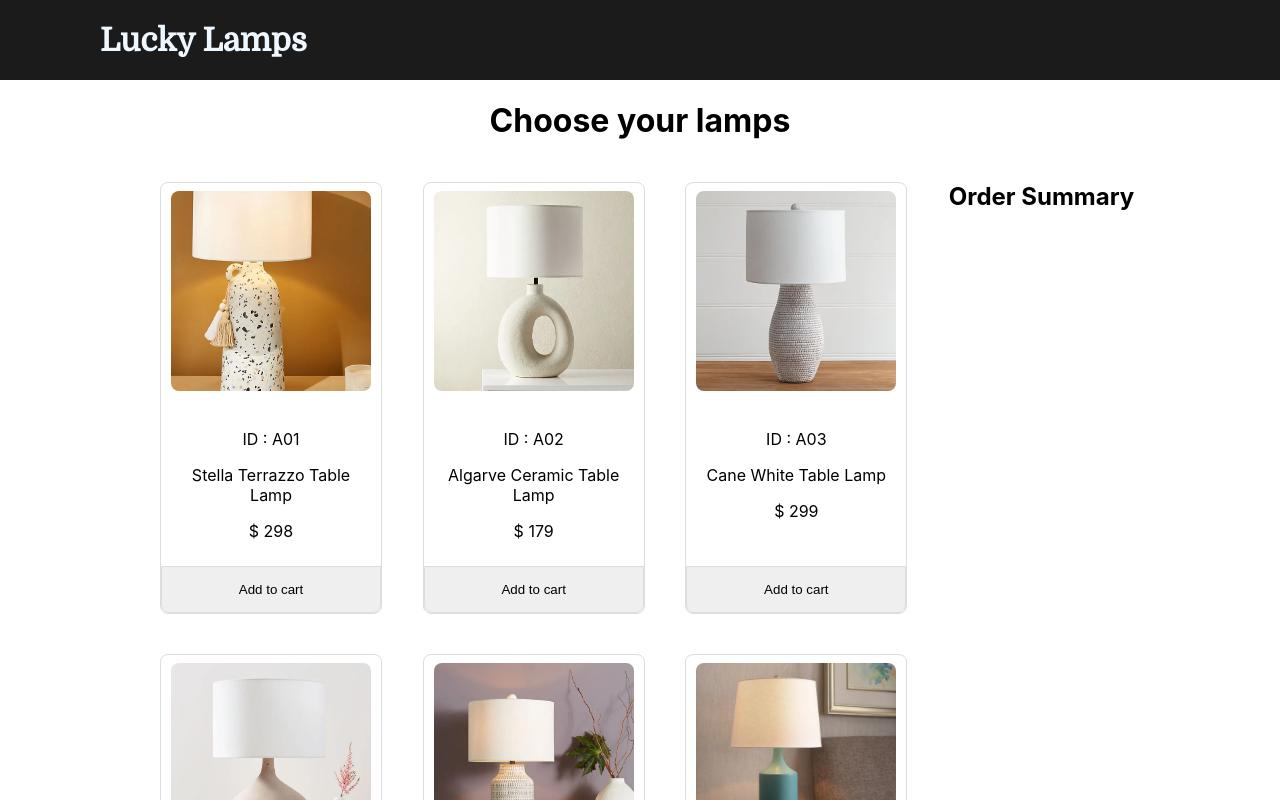
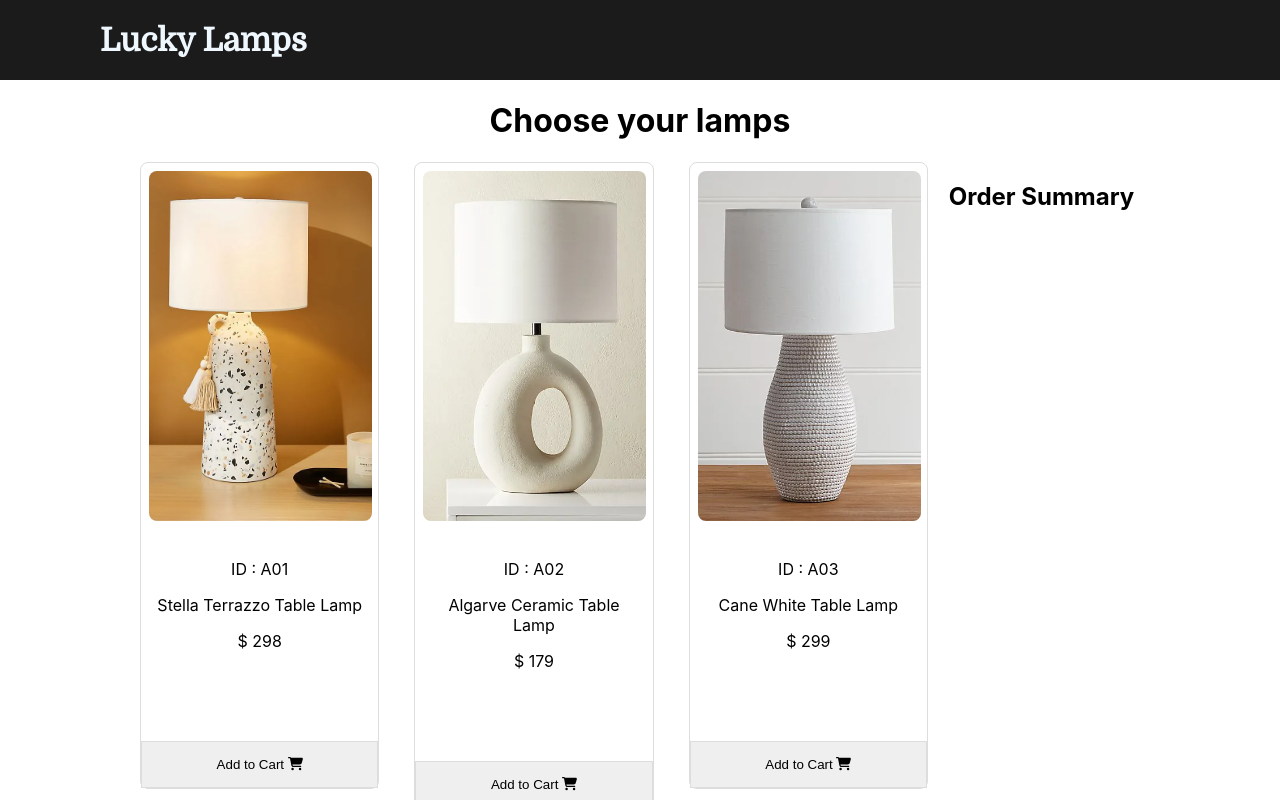
Before and after one commit to razibsaha/lucky-lamp, a React (Create React App) app: page / in a window 1280 px wide. Shown: the top 800 px of the page. Built offline with nearby package versions, Linux system fonts and the light colour scheme.

Commit message:
fontawesome added

```diff
--- a/package.json
+++ b/package.json
@@ -6,9 +6,11 @@
     "@fortawesome/fontawesome-svg-core": "^6.1.1",
     "@fortawesome/free-regular-svg-icons": "^6.1.1",
     "@fortawesome/free-solid-svg-icons": "^6.1.1",
+    "@fortawesome/react-fontawesome": "^0.1.18",
     "@testing-library/jest-dom": "^5.16.3",
     "@testing-library/react": "^12.1.4",
     "@testing-library/user-event": "^13.5.0",
+    "babel-plugin-macros": "^3.1.0",
     "react": "^17.0.2",
     "react-dom": "^17.0.2",
     "react-scripts": "5.0.0",
--- a/src/Products/Products.css
+++ b/src/Products/Products.css
@@ -1,18 +1,16 @@
 .product {
     border: 1px solid #ddd;
     border-radius: 8px;
-    margin: 20px;
-    width: 220px;
-    height: 430px;
+    /* width: 220px; */
+    /* height: 430px; */
     position: relative;
 }
 .product img {
     border-radius: 8px;
     margin: 8px;
-    width: 200px;
-    height: 200px;
+    width: 94%;
+    height: 350px;
     object-fit: cover;
-    position: relative;
 }
 
 .details {
@@ -20,25 +18,19 @@
     margin-bottom: 40px;
 }
 .name {
-
+    color: black;
 }
 .price {
     margin-bottom: 40px;
 }
 
-.button {
-    margin-top: 10px;
-    position: absolute;
-    bottom: 0;
-    box-sizing: border-box;
+.btn {
+    padding: 15px;
+    width: 100%;
+    border: 1px solid #ddd;
+
 }
 
-.btn {
-    padding: 15px;
-    width: 220px;
-    border: 1px solid #ddd;
-    margin-top: 40px;
-
-    border-radius: 0px 0px 8px 8px;
-
+.btn:hover {
+    color: black;
 }
--- a/src/Products/Products.js
+++ b/src/Products/Products.js
@@ -1,10 +1,15 @@
+import { FontAwesomeIcon } from '@fortawesome/react-fontawesome';
+import { faShoppingCart } from '@fortawesome/free-solid-svg-icons'
+
 import React from 'react';
 import './Products.css'
+
 
 const Products = (props) => {
     const {id,img,name,price} = props.product;
     return (
-        <div className='product'>
+        <div>
+            <div className='product'>
             <div className='img'>
                 <img src={img} alt={name} />
             </div>
@@ -13,10 +18,14 @@ const Products = (props) => {
                 <p className='name'> {name} </p>
                 <p className='price'>$ {price}  </p>
             </div>
-            <div className='button'>
-                <button className="btn">Add to cart</button>
+            <div>
+            <div>
+                    <button className='btn'>Add to Cart <FontAwesomeIcon icon={faShoppingCart} />
+                    </button>
+                </div>
             </div>
 
+        </div>
         </div>
     );
 };
--- a/src/Shop/Shop.css
+++ b/src/Shop/Shop.css
@@ -9,4 +9,5 @@
 .product-container {
     display: grid;
     grid-template-columns: repeat(3,1fr);
+    gap: 35px;
 }
--- /dev/null
+++ b/src/babel-plugin-macros.config.js
@@ -0,0 +1,5 @@
+module.exports = {
+    'fontawesome-svg-core': {
+      'license': 'free'
+    }
+  }
--- /dev/null
+++ b/src/babel.config.js
@@ -0,0 +1,5 @@
+module.exports = function (api) {
+    return {
+      plugins: ['macros'],
+    }
+  }
```
Also changed, not shown: 1 other file (tests, documents, lock files or other folders).
